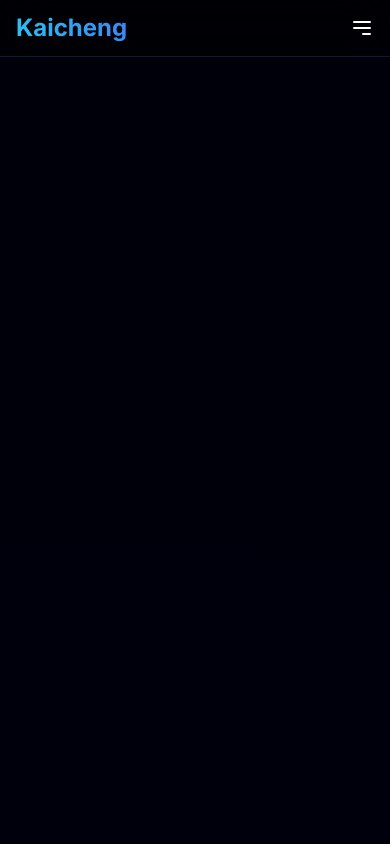
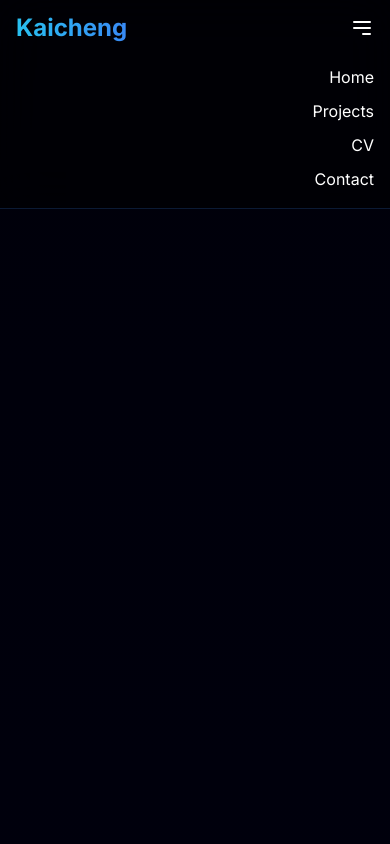
Before and after one commit to Kouyang07/portfolio, a Next.js app: page / in a window 390 px wide. Both pictures are taken after a click on the button 362 px from the left and 28 px from the top of the page. Shown: the top 844 px of the page. Built offline with nearby package versions, Linux system fonts and the light colour scheme.

Commit message:
Fixed the menu button

```diff
--- a/components/Navbar.jsx
+++ b/components/Navbar.jsx
@@ -5,6 +5,7 @@ import { useEffect, useState } from "react";
 export default function Navbar() {
     const [prevScrollPos, setPrevScrollPos] = useState(0);
     const [visible, setVisible] = useState(true);
+    const [isMenuOpen, setIsMenuOpen] = useState(false);
 
     useEffect(() => {
         const handleScroll = () => {
@@ -16,6 +17,10 @@ export default function Navbar() {
         window.addEventListener('scroll', handleScroll);
         return () => window.removeEventListener('scroll', handleScroll);
     }, [prevScrollPos]);
+
+    const toggleMenu = () => {
+        setIsMenuOpen(!isMenuOpen);
+    };
 
     return (
         <nav
@@ -35,7 +40,7 @@ export default function Navbar() {
                         <a href="#" className="nav-link">CV</a>
                         <a href="#" className="nav-link">Contact</a>
                     </div>
-                    <button className="md:hidden text-white focus:outline-none">
+                    <button onClick={toggleMenu} className="md:hidden text-white focus:outline-none">
                         <svg className="w-6 h-6" fill="none" stroke="currentColor" viewBox="0 0 24 24"
                              xmlns="http://www.w3.org/2000/svg">
                             <path strokeLinecap="round" strokeLinejoin="round" strokeWidth="2"
@@ -43,6 +48,14 @@ export default function Navbar() {
                         </svg>
                     </button>
                 </div>
+                {isMenuOpen && (
+                    <div className="md:hidden mt-4 text-right">
+                        <a href={"/"} className="block py-2 nav-link">Home</a>
+                        <a href={"/projects"} className="block py-2 nav-link">Projects</a>
+                        <a href="#" className="block py-2 nav-link">CV</a>
+                        <a href="#" className="block py-2 nav-link">Contact</a>
+                    </div>
+                )}
             </div>
         </nav>
     )
```
